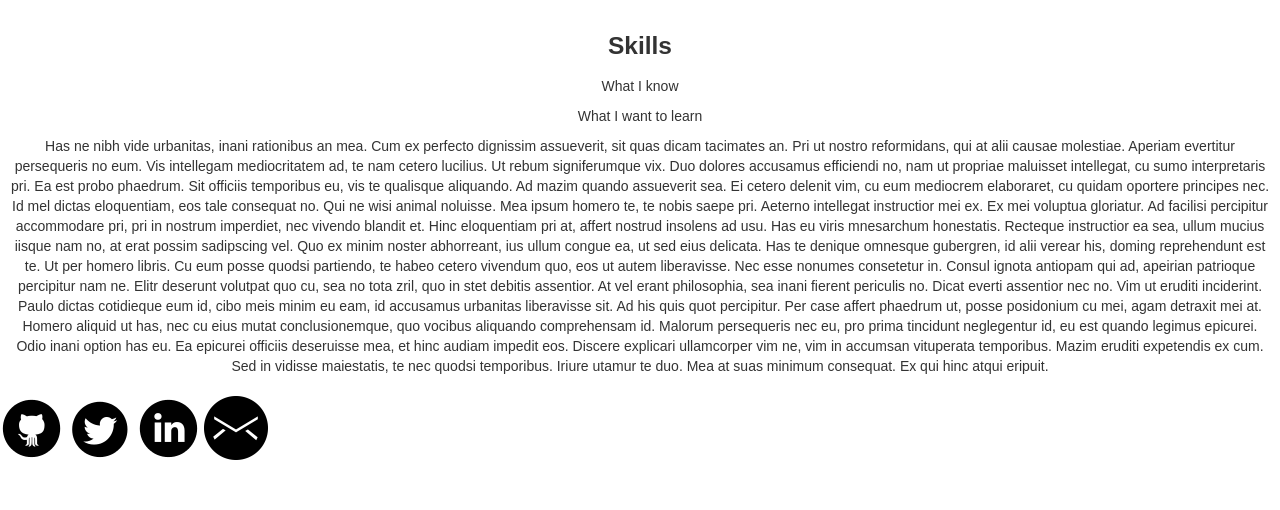
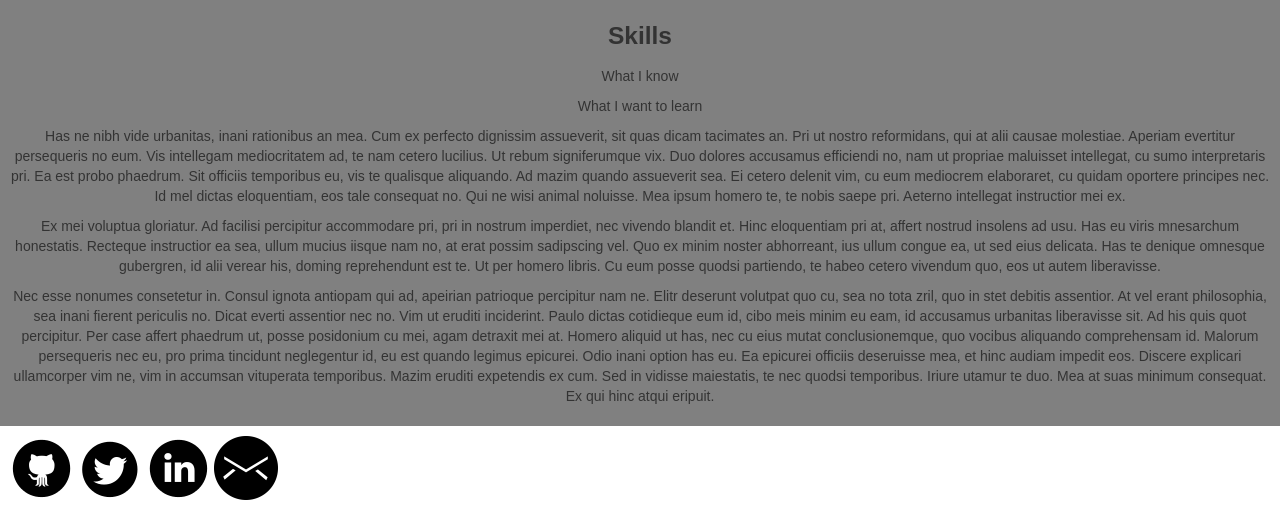
Before and after one commit to PaulTuraew/PaulTuraew.github.io, a Jekyll site: the page built from index.html, in a window 1280 px wide and 900 px high, scrolled down 84 px, cut to the strip 390-900 px from the top of the window. Built offline with Jekyll 4.4.1, drawn with Linux system fonts in a browser that asks for light colours; nearby versions of some CDN libraries; Markdown is read by kramdown in place of the engine named in the settings; the list of posts is cut into pages by our own code; before the commit the page ends 934 px from its top, so only the background shows below that.

Commit message:
minor css changes

```diff
--- a/css/index.css
+++ b/css/index.css
@@ -19,10 +19,13 @@
 .skills {
   text-align: center;
   padding: 10px;
+  margin-top: -10px;
+  background-color: gray;
 }
 
 .footer-social {
     list-style-type: none;
-    display: inline;
     position: relative;
+    padding: 10px;
+    margin-bottom: -10px;
   }
--- a/index.html
+++ b/index.html
@@ -18,13 +18,13 @@ layout: index
 
 Ut rebum signiferumque vix. Duo dolores accusamus efficiendi no, nam ut propriae maluisset intellegat, cu sumo interpretaris pri. Ea est probo phaedrum. Sit officiis temporibus eu, vis te qualisque aliquando. Ad mazim quando assueverit sea.
 
-Ei cetero delenit vim, cu eum mediocrem elaboraret, cu quidam oportere principes nec. Id mel dictas eloquentiam, eos tale consequat no. Qui ne wisi animal noluisse. Mea ipsum homero te, te nobis saepe pri. Aeterno intellegat instructior mei ex.
+Ei cetero delenit vim, cu eum mediocrem elaboraret, cu quidam oportere principes nec. Id mel dictas eloquentiam, eos tale consequat no. Qui ne wisi animal noluisse. Mea ipsum homero te, te nobis saepe pri. Aeterno intellegat instructior mei ex.</p>
 
-Ex mei voluptua gloriatur. Ad facilisi percipitur accommodare pri, pri in nostrum imperdiet, nec vivendo blandit et. Hinc eloquentiam pri at, affert nostrud insolens ad usu. Has eu viris mnesarchum honestatis.
+<p>Ex mei voluptua gloriatur. Ad facilisi percipitur accommodare pri, pri in nostrum imperdiet, nec vivendo blandit et. Hinc eloquentiam pri at, affert nostrud insolens ad usu. Has eu viris mnesarchum honestatis.
 
-Recteque instructior ea sea, ullum mucius iisque nam no, at erat possim sadipscing vel. Quo ex minim noster abhorreant, ius ullum congue ea, ut sed eius delicata. Has te denique omnesque gubergren, id alii verear his, doming reprehendunt est te. Ut per homero libris. Cu eum posse quodsi partiendo, te habeo cetero vivendum quo, eos ut autem liberavisse.
+Recteque instructior ea sea, ullum mucius iisque nam no, at erat possim sadipscing vel. Quo ex minim noster abhorreant, ius ullum congue ea, ut sed eius delicata. Has te denique omnesque gubergren, id alii verear his, doming reprehendunt est te. Ut per homero libris. Cu eum posse quodsi partiendo, te habeo cetero vivendum quo, eos ut autem liberavisse.</p>
 
-Nec esse nonumes consetetur in. Consul ignota antiopam qui ad, apeirian patrioque percipitur nam ne. Elitr deserunt volutpat quo cu, sea no tota zril, quo in stet debitis assentior. At vel erant philosophia, sea inani fierent periculis no.
+<p>Nec esse nonumes consetetur in. Consul ignota antiopam qui ad, apeirian patrioque percipitur nam ne. Elitr deserunt volutpat quo cu, sea no tota zril, quo in stet debitis assentior. At vel erant philosophia, sea inani fierent periculis no.
 
 Dicat everti assentior nec no. Vim ut eruditi inciderint. Paulo dictas cotidieque eum id, cibo meis minim eu eam, id accusamus urbanitas liberavisse sit. Ad his quis quot percipitur. Per case affert phaedrum ut, posse posidonium cu mei, agam detraxit mei at.
 
```
Also changed, not shown: 2 other files.
